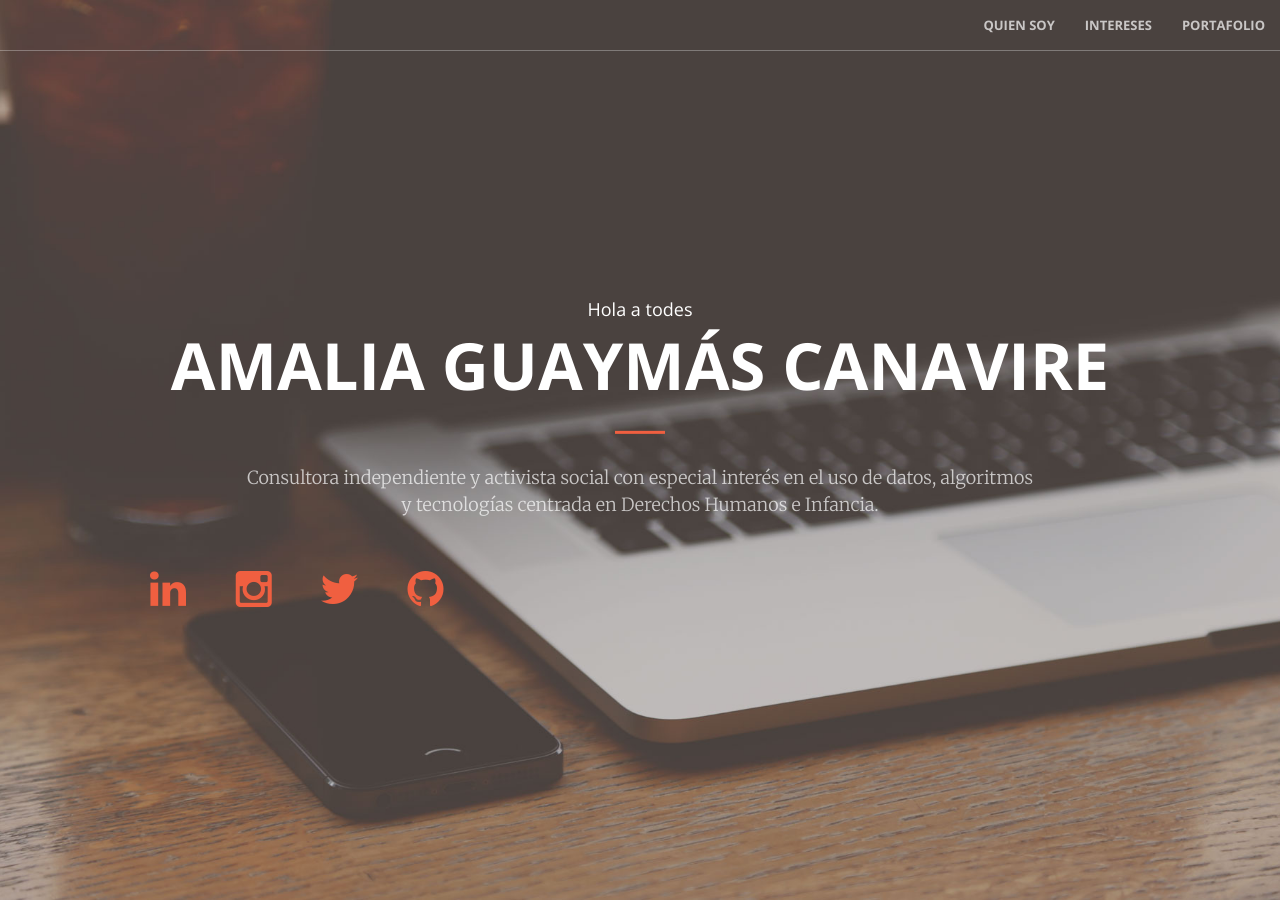
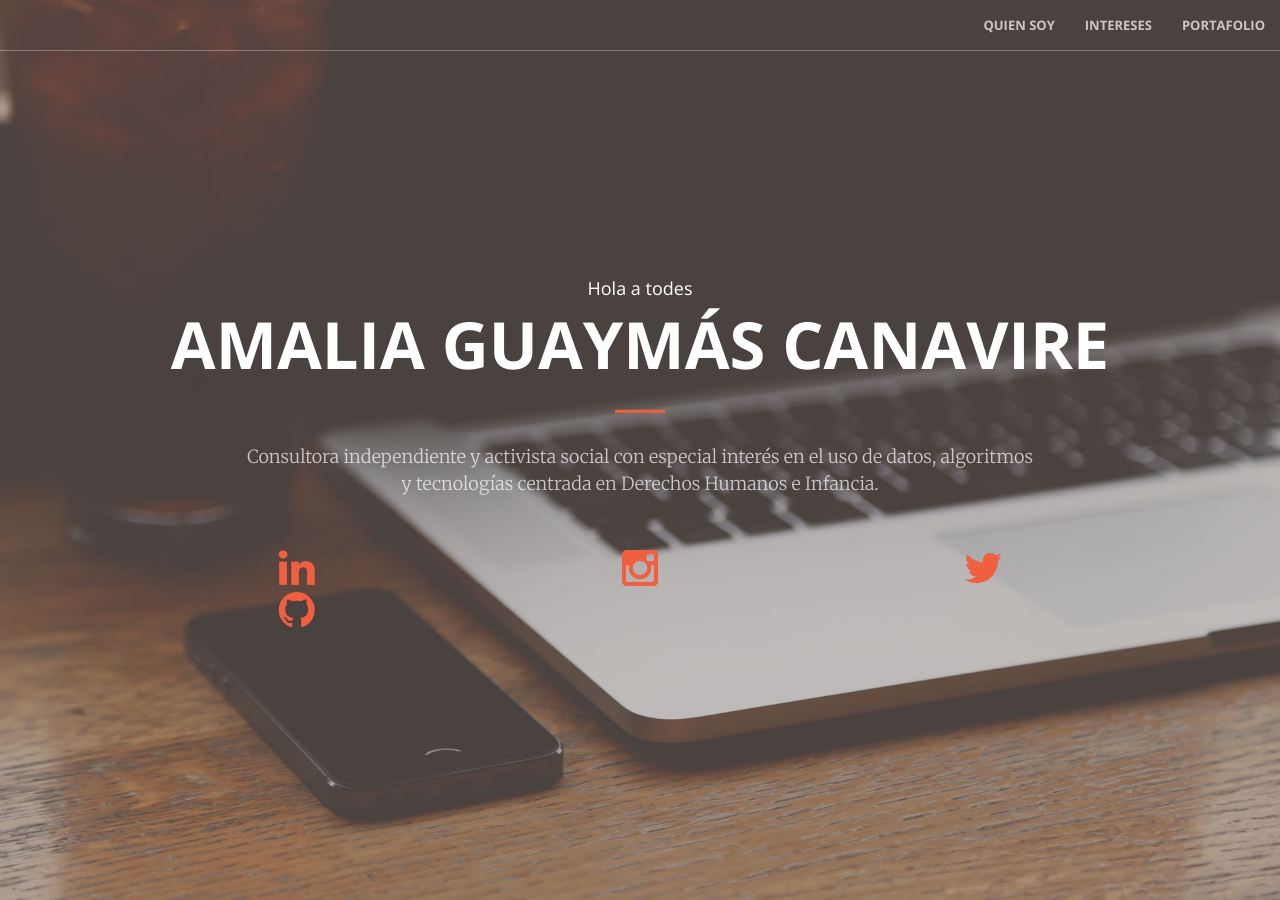
Before and after one commit to AmaliaGuaymasCanavire/amaliaguaymascanavire.github.io, a Jekyll site: the page built from index.html, in a window 1280 px wide and 900 px high. Built offline with Jekyll 4.4.1, drawn with Linux system fonts in a browser that asks for light colours.

Commit message:
template

```diff
--- a/_includes/header.html
+++ b/_includes/header.html
@@ -6,24 +6,24 @@
             <hr>
             <p>Consultora independiente y activista social con especial interés en el uso de datos, algoritmos y tecnologías centrada en Derechos Humanos e Infancia.	</p>
 			<div class="row text-center">
-					<div class="col-xs-6 col-md-1  text-center">
+					<div class="col-md-4 col-xs-4  text-center">
 						<a href="https://www.linkedin.com/in/{{ site.linkedin_username }}">
 							<i class="fa fa-linkedin fa-3x wow bounceIn" data-wow-delay=".1s"></i>
 
 						</a>
 					</div>
 
-					<div class="col-xs-6 col-md-1  text-center">
+					<div class="col-md-4 col-xs-4  text-center">
 						<a href="https://www.instagram.com/{{ site.ig_username }}">
 							<i class="fa fa-instagram fa-3x wow bounceIn" data-wow-delay=".1s"></i>
 						</a>
 					</div>
-					<div class="col-xs-6 col-md-1  text-center">
+					<div class="col-md-4 col-xs-4  text-center">
 						<a href="https://twitter.com/{{ site.twitter_username }}">
 							<i class="fa fa-twitter fa-3x wow bounceIn" data-wow-delay=".1s"></i>
 						</a>
 					</div>
-					<div class="col-xs-6 col-md-1 text-center">
+					<div class="col-md-4 col-xs-4 text-center">
 						<a href="https://github.com/{{ site.github_username }}">
 						<i class="fa fa-github fa-3x wow bounceIn" data-wow-delay=".1s"></i>
 						</a>
```
